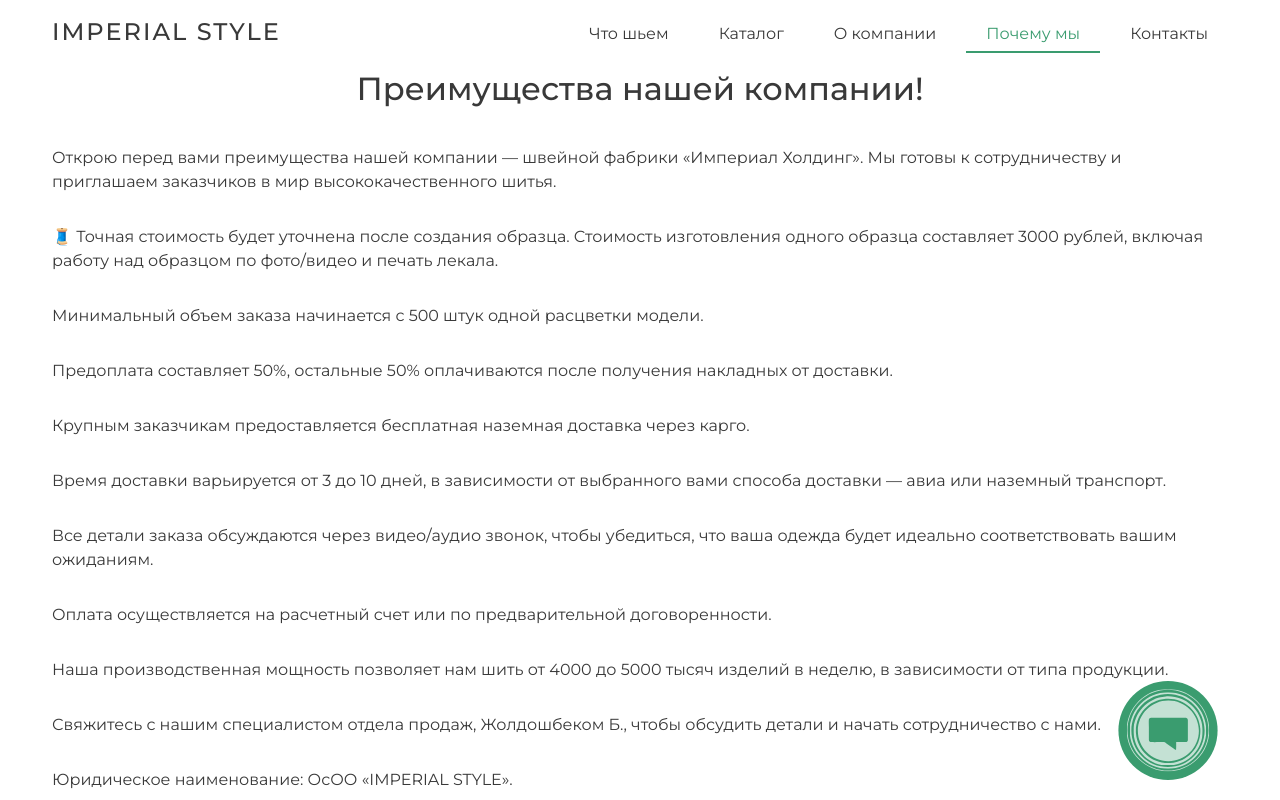
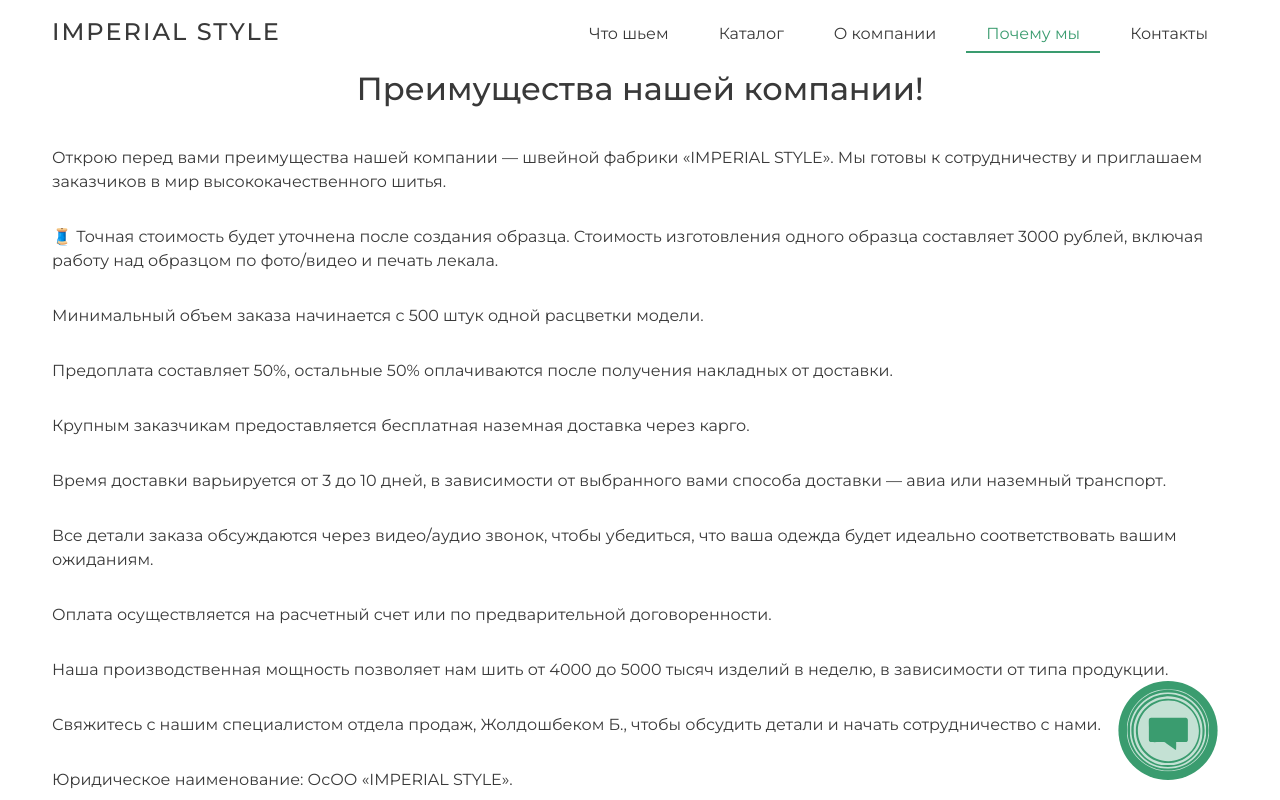
Before and after one commit to baiyastan/new-collection, a React (Create React App) app: page /why in a window 1280 px wide. Shown: the top 800 px of the page. Built offline with nearby package versions, Linux system fonts and the light colour scheme.

Commit message:
check text

```diff
--- a/src/components/Why/index.jsx
+++ b/src/components/Why/index.jsx
@@ -11,7 +11,7 @@ function WhyCom() {
         <div className="why-content">
           <p>
             Открою перед вами преимущества нашей компании — швейной фабрики
-            «Империал Холдинг». Мы готовы к сотрудничеству и приглашаем
+            «IMPERIAL STYLE». Мы готовы к сотрудничеству и приглашаем
             заказчиков в мир высококачественного шитья.
           </p>
 
--- a/src/components/about/About.jsx
+++ b/src/components/about/About.jsx
@@ -32,7 +32,7 @@ function About() {
             работ.
           </p>
           <p>
-            Не уступите возмлжность получить выгодное предложение вашего
+            Не уступите возможность получить выгодное предложение вашего
             бизнеса! Свяжитесь с нами уже сегодня через{" "}
             <a href="https://wa.me/+996500992220">WhataApp</a>
           </p>
--- a/src/components/tabs/Tabs.css
+++ b/src/components/tabs/Tabs.css
@@ -50,7 +50,6 @@
 .tabs-content-text button {
   width: 190px;
   height: 59px;
-  /* padding: 14px 36px; */
   background-color: #3a9c6f;
   color: #fff !important;
   font-size: 18px;
```
